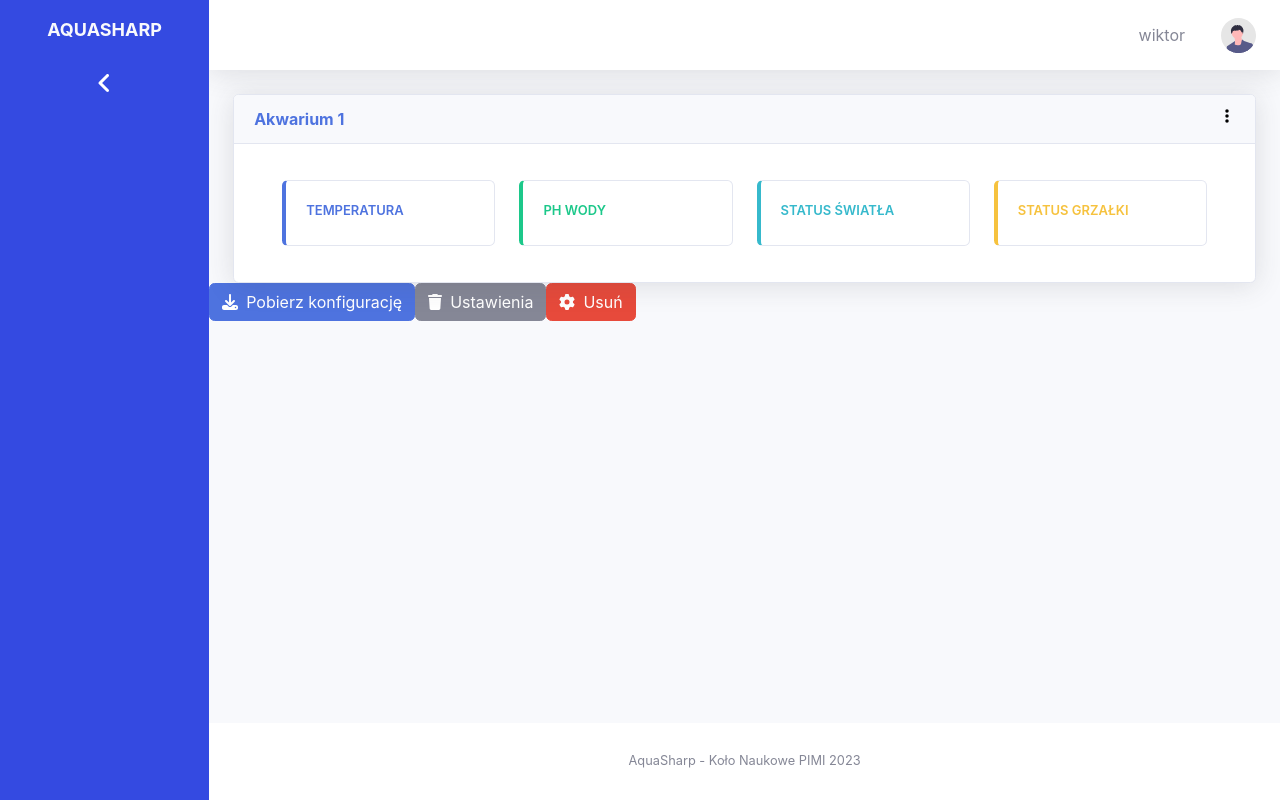
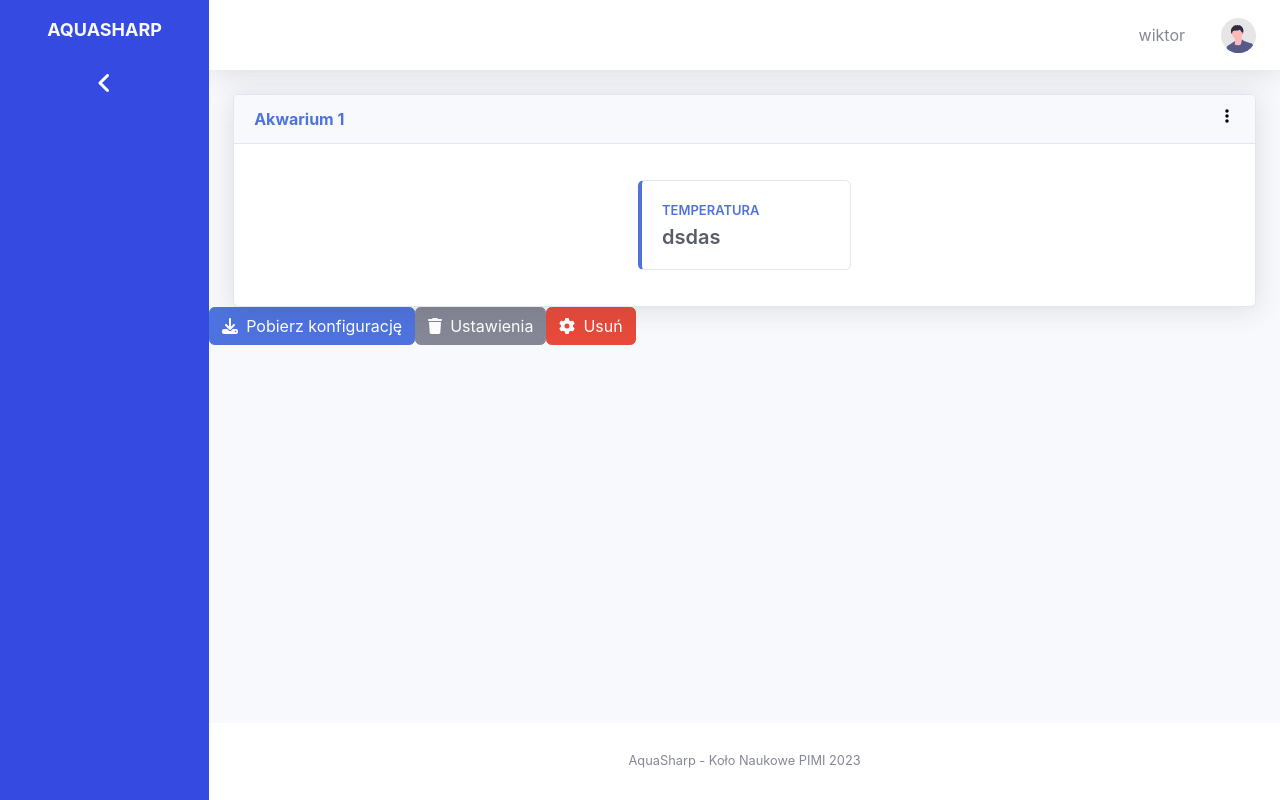
Before and after one commit to grupadotnet/Aqua-Sharp-Frontend, a React (Vite) app: page /dashboard in a window 1280 px wide. Built offline with nearby package versions, Linux system fonts and the light colour scheme.

Commit message:
one more

```diff
--- a/src/pages/dashboard/Dashboard.tsx
+++ b/src/pages/dashboard/Dashboard.tsx
@@ -29,36 +29,8 @@ const Dashboard = () => {
               theme="primary"
               title={t('temperature', { ns: 'aquarium' })}
               withoutShadow
-            >
-              23&#8451;
-            </DataCard>
-          </Col>
-          <Col sm>
-            <DataCard
-              theme="success"
-              title={t('water ph', { ns: 'aquarium' })}
-              withoutShadow
-            >
-              pH 7
-            </DataCard>
-          </Col>
-          <Col sm>
-            <DataCard
-              theme="info"
-              title={t('light status', { ns: 'aquarium' })}
-              withoutShadow
-            >
-              {t('turned on', { ns: 'aquarium' })}
-            </DataCard>
-          </Col>
-          <Col sm>
-            <DataCard
-              theme="warning"
-              title={t('heater status', { ns: 'aquarium' })}
-              withoutShadow
-            >
-              {t('turned off', { ns: 'aquarium' })}
-            </DataCard>
+              content="dsdas"
+            />
           </Col>
         </Row>
       </OptionsTile>
```
